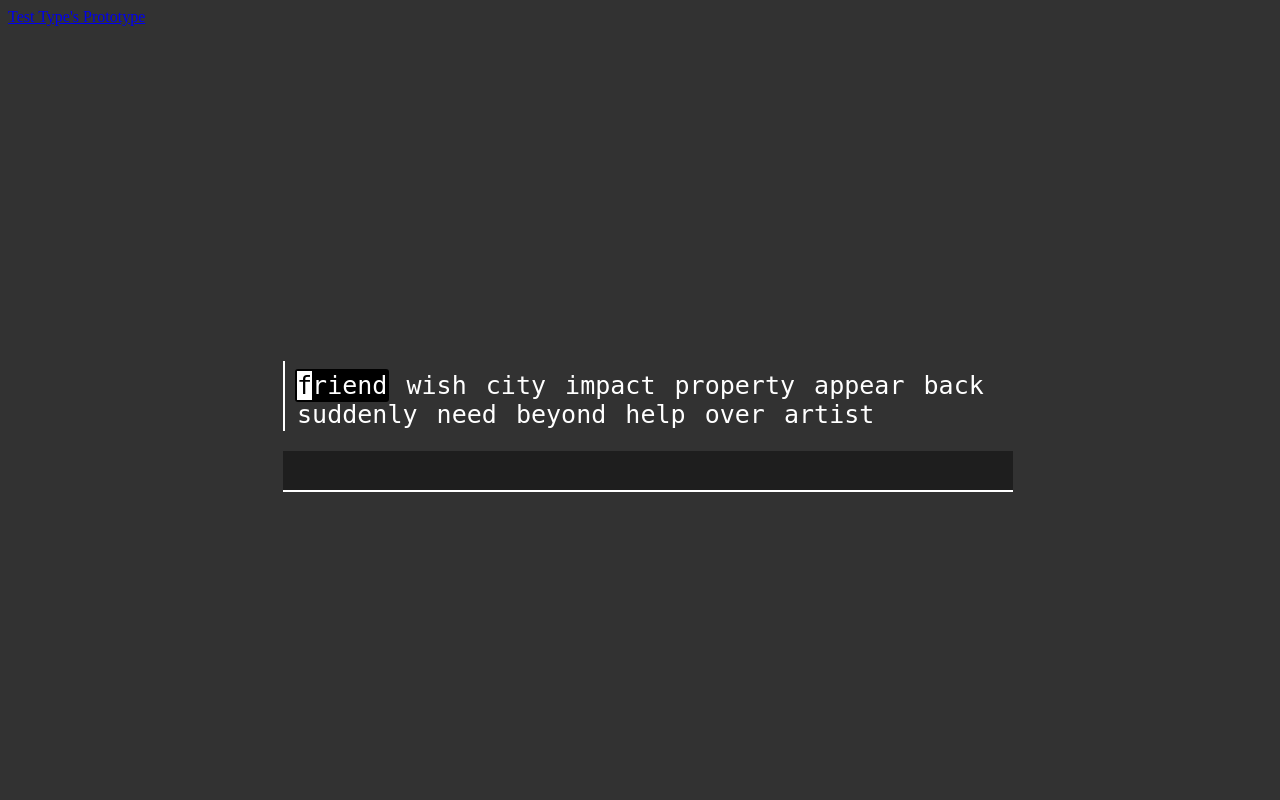
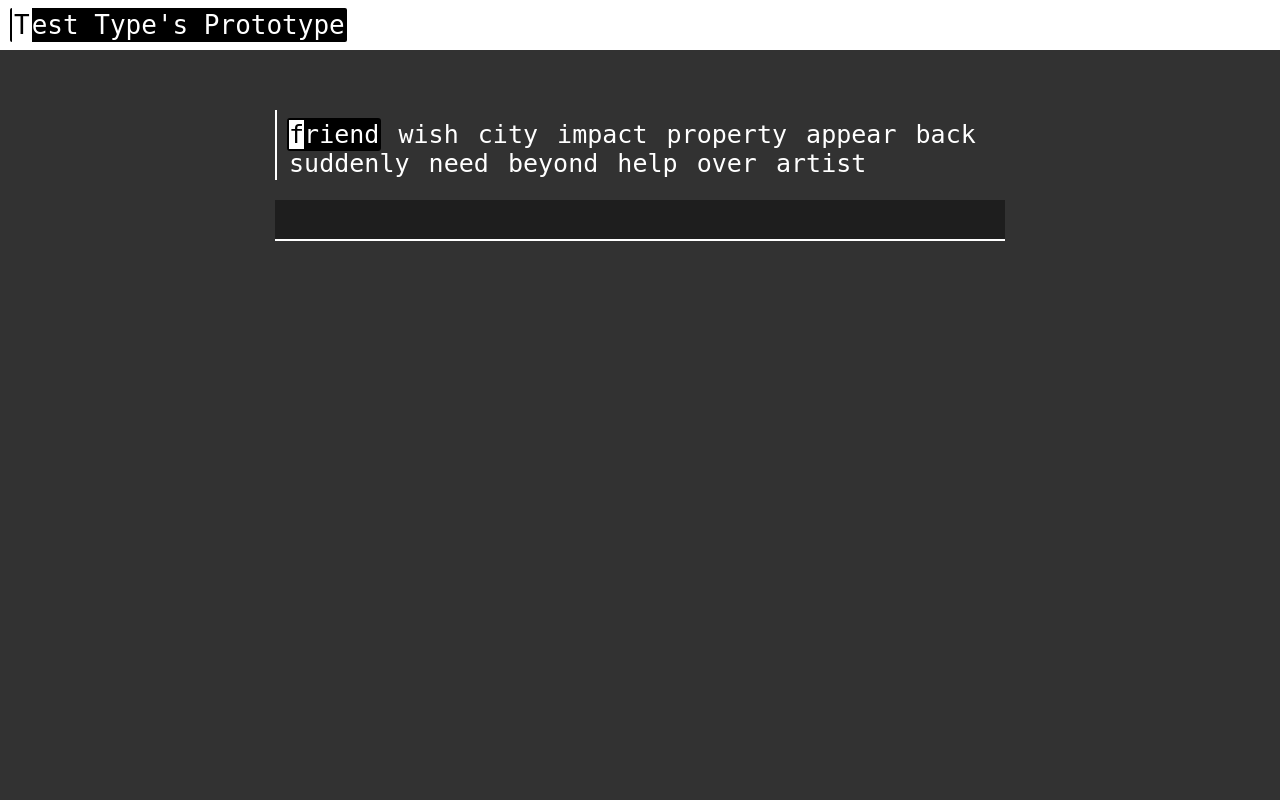
Before and after one commit to rizwanmustafa/TestType, a Flask app: page / in a window 1280 px wide. Run offline with Flask 2, Linux system fonts and the light colour scheme.

Commit message:
Added logo and repositioned the typingPlace

```diff
--- a/static/styles.css
+++ b/static/styles.css
@@ -1,6 +1,8 @@
 body {
   background-color: rgb(50,50,50) !important;
   box-sizing: content-box !important;
+  padding: 0;
+  margin:0;
 }
 
 #typingPlace {
@@ -9,8 +11,8 @@ body {
 
   width: 100%;
   height: 100%;
+  margin-top: 50px;
 
-  position: fixed;
   display: flex;
   align-items: center;
   justify-content: center;
@@ -48,24 +50,21 @@ body {
 }
 
 word {
-  padding: 3px;
   border-radius: 3px;
   font-weight: 200;
   padding: 2px;
+  color:white;
 }
 
 word.current {
-  color: white;
   background-color: black;
 }
 
 word.correct {
-  color: white;
   background-color: seagreen;
 }
 
 word.onstake, word.wrong{
-    color: white;
     background-color: orange ;
 }
 
--- a/templates/base.html
+++ b/templates/base.html
@@ -8,12 +8,39 @@
     <title>{% block title %}{% endblock %}</title>
 
     <link rel="stylesheet" type="text/css" href="{{ url_for('static', filename='styles.css') }}?q={{ styleTime }}">
+
+
+    <style>
+        nav{
+            background-color: white;
+            padding: 10px;
+        }
+
+        a{
+            background-color: black;
+            padding: 2px;
+            border-radius: 2px;
+            color: white;
+            font-family: monospace;
+            text-decoration: none;
+            font-size: 2em;
+        }
+
+        #startingLetterLogo{
+            margin: 2px auto;
+            color:black;
+            background-color: white;
+            padding: 2px;
+        }
+
+    </style>
 </head>
 
 <body>
     <nav>
         <div>
-            <a href="#">Test Type's Prototype</a>
+            <a href="#">
+                <span id="startingLetterLogo">T</span>est Type's Prototype</a>
         </div>
     </nav>
 
--- a/templates/index.html
+++ b/templates/index.html
@@ -7,7 +7,6 @@
         <input type="text" id="typeSpace" autofocus>
     </div>
 </div>
-
 <script type="module" src="{{ url_for('static', filename='MainScript.js') }}?q={{ script1Time }}" defer></script>
 <script type="module" src="{{ url_for('static', filename='PassageHandler.js') }}?q={{ script2Time }}" defer></script>
 <script type="module" src="{{ url_for('static', filename='PassageStatistics.js') }}?q={{ script3Time }}" defer></script>
```
